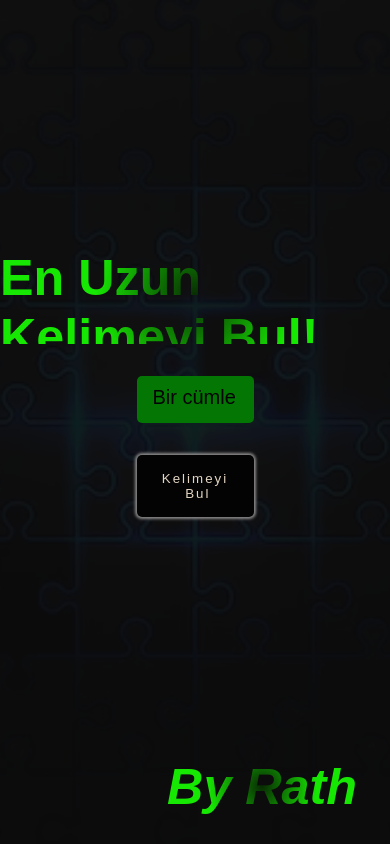
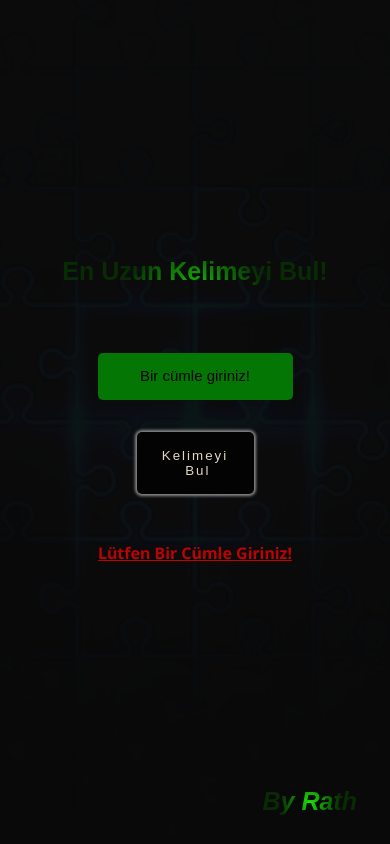
Before and after one commit to omerrykb/En-uzun-kelime-Program-, a plain HTML site: page index.html in a window 390 px wide. Both pictures are taken after a click on the button "Kelimeyi Bul". Drawn offline with Linux system fonts and the light colour scheme; a web font is replaced by a local one.

Commit message:
Add error handling and input validation to the enUzunKelimeBul() function in app.js. This includes checking if the input is empty, displaying an error message if it is, and preventing the function from executing if the input is empty. Additionally, the function now displays the enlarged word and its length in a new div element. Finally, the code has been formatted and organized for readability.

```diff
--- a/app.js
+++ b/app.js
@@ -3,10 +3,6 @@ function enUzunKelimeBul() {
   let cumle = document.querySelector('#GirilecekCumle');
   let inputDegeri = cumle.value;
 
-
-    if(inputDegeri==""){
-      return;
-    }
 
   // Cümleyi kelimelere ayır
   let kelimeler = inputDegeri.split(" ");
@@ -15,28 +11,46 @@ function enUzunKelimeBul() {
   let enUzunKelime = "";
 
   // forEach ile kelimeleri gez
-    kelimeler.forEach(function(kelime) {
+  kelimeler.forEach(function (kelime) {
     // Eğer şu ana kadar bulduğunuz en uzun kelimenin uzunluğundan büyükse güncelleyin
     if (kelime.length > enUzunKelime.length) {
       enUzunKelime = kelime;
     }
   });
 
-    // En uzun kelimeyi bir div içine ekleyin
+  //error bloğunu çalıştır
+  let errorDiv = document.querySelector(".error");
+
+  //input boşsa eğer hata ver..
+  if (inputDegeri == "") {
+    errorDiv.innerHTML = `Lütfen Bir Cümle Giriniz!`;
+    yeniSonucDiv.innerHTML = null
+  }
+  else {
+    errorDiv.innerHTML = null;
+  }
+
+  // En uzun kelimeyi her seferinde yeni div oluşturarak listeye ekle
   let sonucListesi = document.querySelector('#sonucListesi');
   let yeniSonucDiv = document.createElement('div');
-    yeniSonucDiv.innerHTML = `<li>Cümledeki en uzun kelime:<span class="blueSpan">${enUzunKelime}</span>ve<span class="blueSpan">${enUzunKelime.length}</span>karakterden oluşmaktadır.`;
+  yeniSonucDiv.innerHTML = `<li>Cümledeki en uzun kelime:<span class="blueSpan">${enUzunKelime}</span> ve<span class="blueSpan">${enUzunKelime.length}</span>karakterden oluşmaktadır.`;
   sonucListesi.appendChild(yeniSonucDiv);
-
-    //inputtaki yazıyı temizle
-    cumle.value=""
 
 
 
-    if(sonucListesi.innerHTML===""){
-      sonucListesi.style.display="none";
+  if (yeniSonucDiv !== "") {
+    sonucListesi.style.display = "block"
   }
-    else{
-      sonucListesi.style.display="block";
+  else {
+    sonucListesi.style.display = "none"
   }
+
+  //inputtaki yazıyı temizle
+  cumle.value = ""
+
+  //scroll en altta kalsın
+  sonucListesi.scrollTop = sonucListesi.scrollHeight
+
 }
+
+//end of file
--- a/index.html
+++ b/index.html
@@ -22,11 +22,13 @@
             </div>
             <input type="text" id="GirilecekCumle" placeholder="Bir cümle giriniz!">
             <button class="btn" onclick="enUzunKelimeBul()">Kelimeyi &nbsp;Bul </button>
+            <div class="error"></div>
             <div id="sonucListesi"></div>
 
 
-
-            <div class="logo"><h1 id="rath">By Rath</h1></div>
+            <div class="logo">
+                <h1 id="rath">By Rath</h1>
+            </div>
         </div>
     </div>
 
--- a/style.css
+++ b/style.css
@@ -1,16 +1,17 @@
-
-*{
+* {
     margin: 0;
     padding: 0;
     box-sizing: border-box;
 }
-body{
+
+body {
     background-color: rgb(29, 29, 29);
     color: chartreuse;
     height: 100vh;
     font-family: 'Rubik Doodle Shadow', sans-serif;
 }
-.parent{
+
+.parent {
     width: 100%;
     height: 100%;
     background: url(img/black-jigsaw-puzzle-blue-neon-background_141928-304.avif);
@@ -18,47 +19,54 @@ body{
     background-position: bottom;
     opacity: .9;
 }
-.parent2{
+
+.parent2 {
     display: flex;
     justify-content: center;
     align-items: center;
     flex-direction: column;
     width: 100%;
     height: 100%;
-    background-color: rgba(11, 11, 11, 0.904);
+    background-color: rgba(7, 7, 7, 0.937);
 }
-.baslikDiv{
+
+.baslikDiv {
     width: 100%;
     display: flex;
     position: relative;
     justify-content: center;
     height: 6rem;
 }
-h1{
-    animation: rgb 3s linear infinite alternate-reverse;
+
+h1 {
+    animation: rgb 2s linear infinite alternate-reverse;
     font-family: 'Rubik Doodle Shadow', sans-serif;
 }
-@keyframes rgb{
-    0%{
-        background: radial-gradient(circle, #17ff00, rgb(6, 45, 0)  50%);
+
+@keyframes rgb {
+    0% {
+        background: radial-gradient(circle, #17ff00, rgb(6, 45, 0) 50%);
         background-clip: text;
         -webkit-text-fill-color: transparent;
         font-size: 51px;
     }
-    50%{
-        background: radial-gradient(circle, rgb(6, 45, 0), #17ff00  50%);
+
+    50% {
+        background: radial-gradient(circle, rgb(6, 45, 0), #17ff00 50%);
         background-clip: text;
         -webkit-text-fill-color: transparent;
         font-size: 50px;
     }
-    100%{
-        background: radial-gradient(circle, #17ff00, rgb(6, 45, 0)  50%);
+
+    100% {
+        background: radial-gradient(circle, #17ff00, rgb(6, 45, 0) 50%);
         background-clip: text;
         -webkit-text-fill-color: transparent;
         font-size: 51px;
     }
 }
-#GirilecekCumle{
+
+#GirilecekCumle {
     border: none;
     padding: 1rem;
     margin: 2rem 0 2rem 0;
@@ -69,108 +77,139 @@ h1{
     cursor: text;
     transition: background .5s;
 }
-#GirilecekCumle:hover{
+
+#GirilecekCumle:hover {
     opacity: .9;
     background-color: rgb(0, 95, 129);
 
 }
-#GirilecekCumle::placeholder{
+
+#GirilecekCumle::placeholder {
     color: black;
     text-align: center;
     font-family: 'Rubik Doodle Shadow', sans-serif !important;
     font-size: 20px;
 }
-#GirilecekCumle:focus{
+
+#GirilecekCumle:focus {
     outline: 3px solid #17ff00;
     opacity: 1;
     background-color: green;
     font-family: 'Noto Sans', sans-serif;
 }
-#sonucListesi{
+
+.error {
+    color: #cd0000;
+    font-family: 'Noto Sans', sans-serif;
+    margin: 0 0 1.5rem 0;
+    text-decoration: underline;
+}
+
+#sonucListesi {
     overflow: auto;
     max-height: 10rem;
     text-wrap: wrap;
     box-shadow: 1px 0px 3px 10px #17ff00;
-    padding:0 1rem 1rem 1rem;
+    padding: 0 1rem 1rem 1rem;
+    animation: sonucListAnimation 40s linear infinite;
     display: none;
-    animation: sonucListAnimation 40s linear infinite;
 }
-@keyframes sonucListAnimation{
-    0%{
+
+@keyframes sonucListAnimation {
+    0% {
         box-shadow: 1px 0px 3px 10px rgb(127, 0, 0);
     }
-    5%{
+
+    5% {
         box-shadow: 1px 0px 3px 10px rgb(127, 83, 0);
     }
-    10%{
+
+    10% {
         box-shadow: 1px 0px 3px 10px rgb(76, 76, 0);
     }
-    15%{
+
+    15% {
         box-shadow: 1px 0px 3px 10px rgb(65, 97, 0);
     }
-    20%{
+
+    20% {
         box-shadow: 1px 0px 3px 10px rgb(67, 111, 0);
     }
-    25%{
+
+    25% {
         box-shadow: 1px 0px 3px 10px #0fb500;
     }
-    30%{
+
+    30% {
         box-shadow: 1px 0px 3px 10px rgb(0, 125, 0);
     }
-    35%{
+
+    35% {
         box-shadow: 1px 0px 3px 10px rgb(0, 91, 91);
     }
-    40%{
+
+    40% {
         box-shadow: 1px 0px 3px 10px rgb(0, 0, 126);
     }
-    45%{
+
+    45% {
         box-shadow: 1px 0px 3px 10px rgb(72, 0, 140);
     }
-    50%{
+
+    50% {
         box-shadow: 1px 0px 3px 10px rgb(117, 0, 117);
     }
-    55%{
+
+    55% {
         box-shadow: 1px 0px 3px 10px rgb(130, 0, 43);
     }
-    60%{
+
+    60% {
         box-shadow: 1px 0px 3px 10px rgb(145, 52, 67);
     }
-    65%{
+
+    65% {
         box-shadow: 1px 0px 3px 10px rgb(137, 137, 137);
     }
-    70%{
+
+    70% {
         box-shadow: 1px 0px 3px 10px rgb(74, 74, 74);
     }
-    75%{
+
+    75% {
         box-shadow: 1px 0px 3px 10px black;
     }
-    80%{
+
+    80% {
         box-shadow: 1px 0px 3px 10px rgb(24, 24, 24);
     }
-    85%{
+
+    85% {
         box-shadow: 1px 0px 3px 10px rgb(79, 79, 79);
     }
-    90%{
+
+    90% {
         box-shadow: 1px 0px 3px 10px rgb(43, 18, 18);
     }
-    95%{
+
+    95% {
         box-shadow: 1px 0px 3px 10px brown;
     }
-    100%{
+
+    100% {
         box-shadow: 1px 0px 3px 10px rgb(127, 0, 0);
     }
 }
-#sonucListesi *{
+
+#sonucListesi * {
     margin: 1rem;
     font-family: 'Rubik Doodle Shadow', sans-serif;
     line-height: 20px;
     letter-spacing: 1.5px;
 }
 
-
-
-.btn{
-    margin: 0 0 5rem 0;
+.btn {
+    margin: 0 0 3rem 0;
     width: 30%;
     background-color: black;
     border: none;
@@ -183,23 +222,43 @@ h1{
     box-shadow: 0px 0px 3px 2px rgb(152, 150, 150);
     cursor: crosshair;
 }
-.btn:hover{
+
+.btn:hover {
     background-color: rgb(4, 4, 4);
     color: #cd0000;
     box-shadow: 0px 0px 3px 2px #cd0000;
 }
-.blueSpan{
+
+.blueSpan {
     color: aqua;
 }
 
 /* logo */
 
-.logo{
+.logo {
     position: fixed;
     right: 25px;
     bottom: 20px;
     font-style: italic;
 }
-#rath{
+
+#rath {
     padding: .5rem;
 }
+
+/* Media Screen */
+
+@media screen and (max-width:640px) {
+    h1 {
+        font-size: 25px !important;
+    }
+
+    #GirilecekCumle::placeholder {
+        font-size: 15px;
+    }
+
+    #GirilecekCumle {
+        margin: 0 0 2rem 0;
+        width: 50%;
+    }
+}
```
Lines whose indentation alone changed are shown as unchanged.
